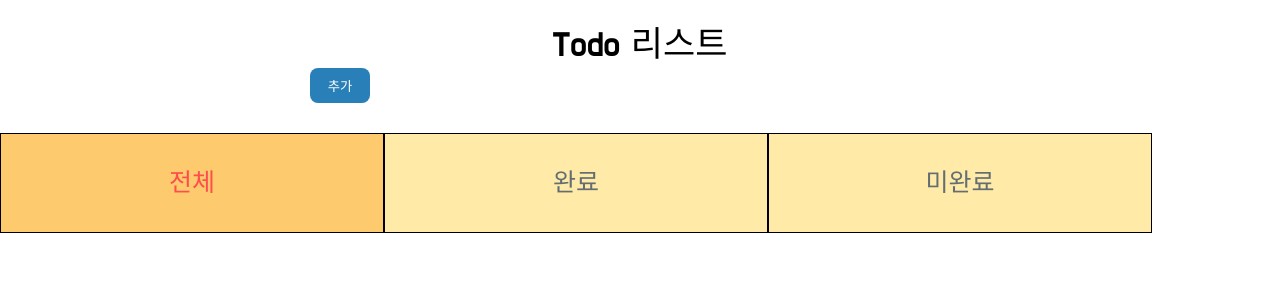
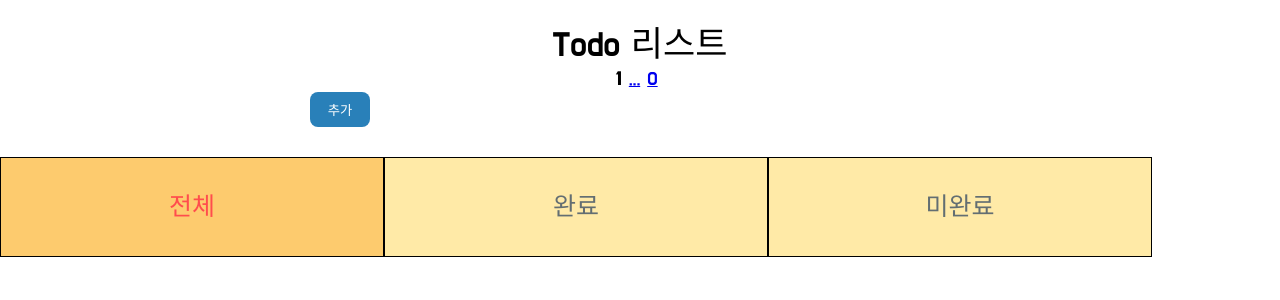
Before and after one commit to minchanwoo/test_todos, a React (Create React App) app: page / in a window 1280 px wide. Shown: the top 300 px of the page. Built offline with nearby package versions, Linux system fonts and the light colour scheme.

Commit message:
페이지네이션getPage함수생성후 반복문으로화면단표시완료

```diff
--- a/src/App.js
+++ b/src/App.js
@@ -6,6 +6,8 @@ import TodoDetail from './components/TodoDetail';
 
 
 import './App.css';
+
+const ITEMS_PER_PAGE = 5;
 
 class App extends Component {
   constructor(props) {
@@ -19,7 +21,41 @@ class App extends Component {
     this.state = {
       lists: list_data,
       btn_value: 'all',
+      page: 1,
+      last: Math.ceil(list_data.length / ITEMS_PER_PAGE),
     }
+  }
+
+  getPage() {
+    let pages = [this.state.page];
+
+    if(1 <= this.state.page-1) {
+        pages.unshift(this.state.page-1);
+    }
+    if(this.state.page+1 <= this.state.last) {
+        pages.push(this.state.page+1);
+    }
+    if(pages.indexOf(1) < 0) {
+        pages.unshift(1);
+    }
+    if(pages.indexOf(this.state.last) < 0) {
+        pages.push(this.state.last);
+    }
+
+    let result = [];
+
+    for(var i=0; i < pages.length; i++) {
+        if(i === pages.length -1) {
+            result.push(pages[i]);
+        }else if(pages[i]+1 === pages[i+1]) {
+            result.push(pages[i]);
+        } else {
+            result.push(pages[i]);
+            result.push('...');
+        }
+    }
+
+    return result;
   }
 
   changeDone = (id) => {
@@ -74,7 +110,6 @@ class App extends Component {
   }
 
   render() {
-    console.log(this.state.lists)
     return (
       <Router>
         <div>
@@ -96,6 +131,19 @@ class App extends Component {
               />}
             />
           </div>
+          <div style={{textAlign:'center'}}>
+            {this.getPage().map((page)=> {
+              return <div style={{display:'inline-block', marginRight:'7px', fontSize: '19px'}}>
+              {Number.isInteger
+              ?
+                this.state.page === page
+                  ? <strong>{page}</strong>
+                  : <Link to={`/todos?page=${page}`}>{page}</Link>
+              : <span>{page}</span>
+              }
+              </div>
+            })}
+          </div>
           <div>
             <button onClick={this.add} className='addBtn'>추가</button>
           </div>
```
Also changed, not shown: src/components/TodoList.js (line endings or trailing spaces).
